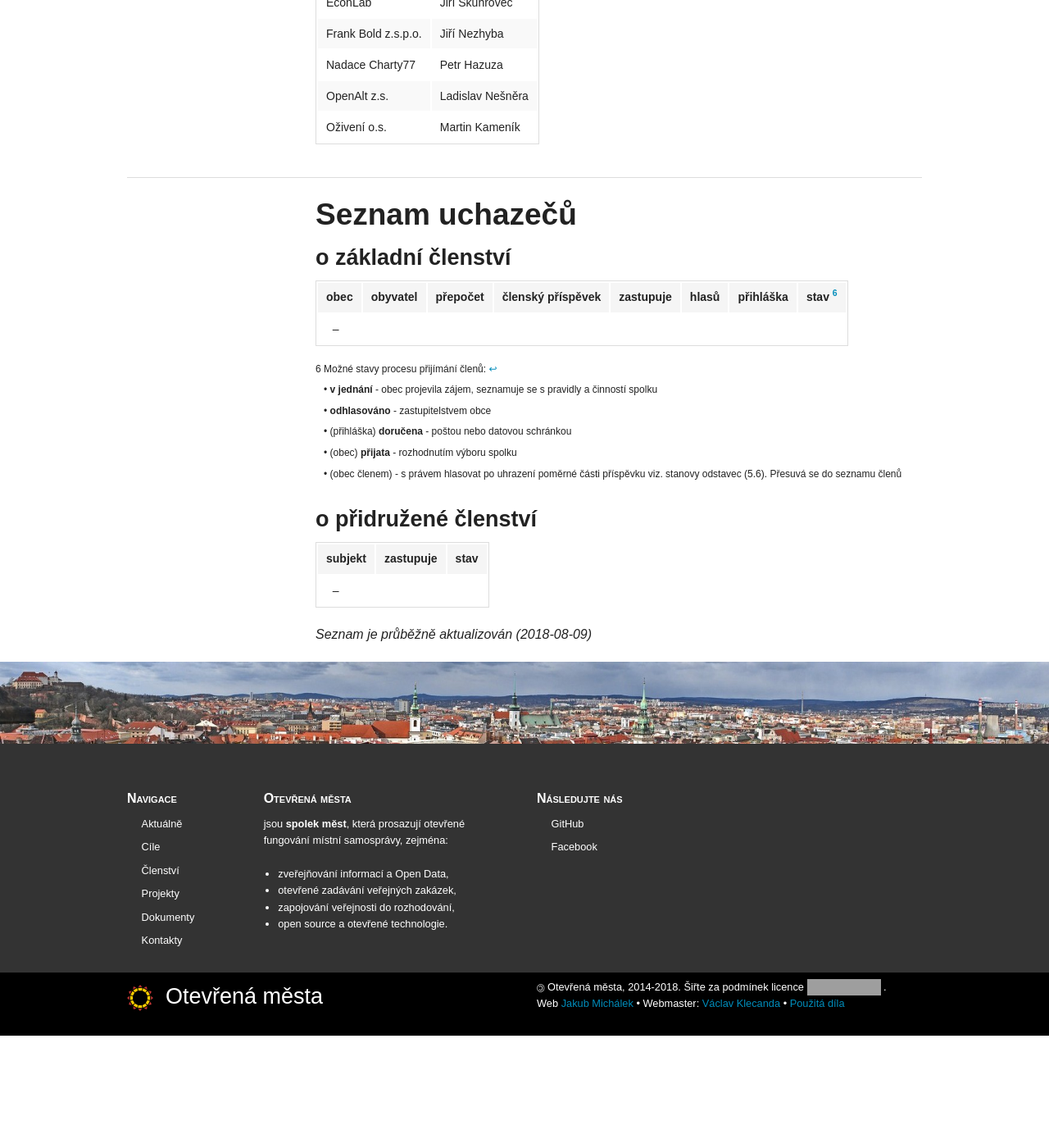
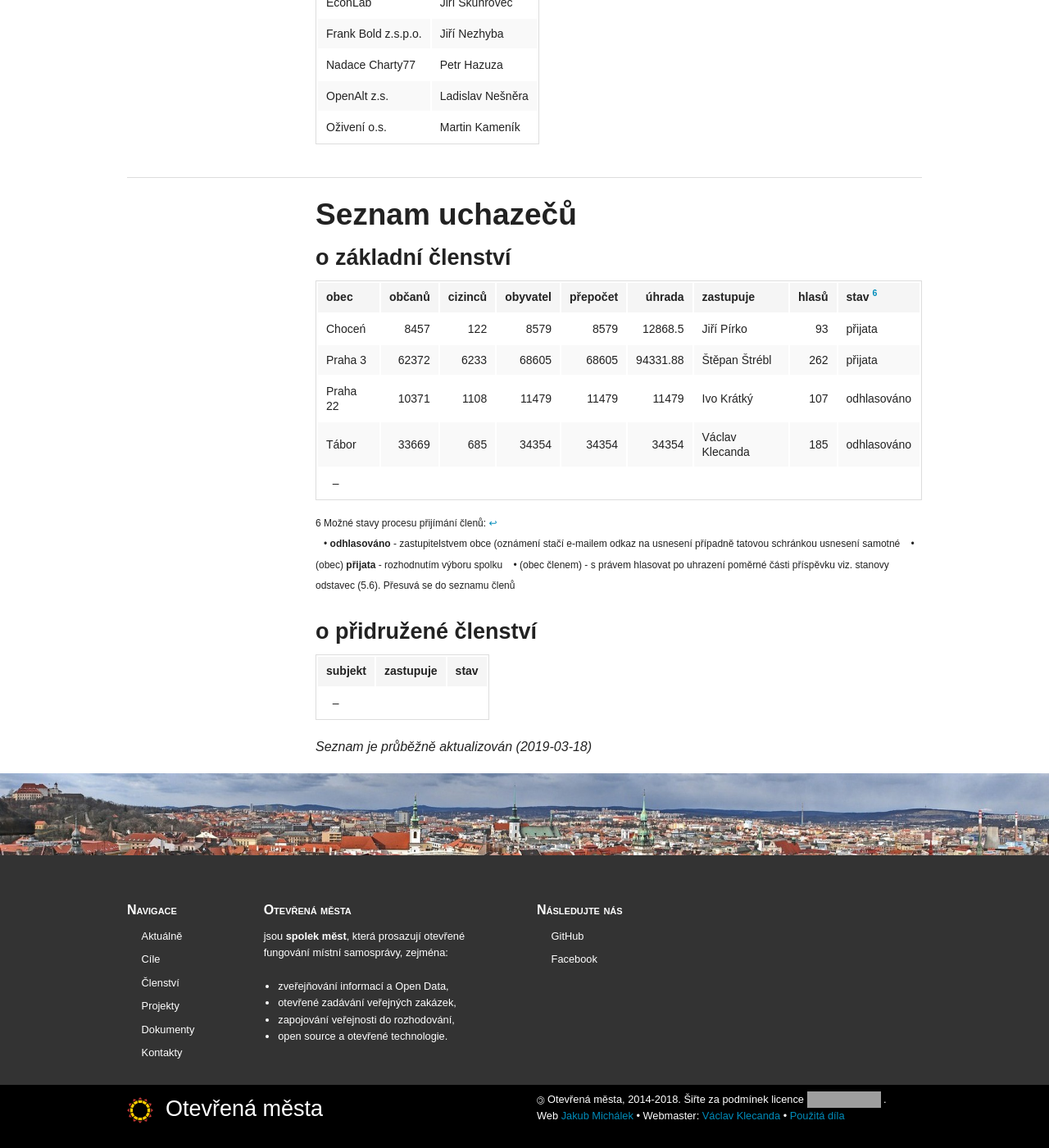
Before and after one commit to otevrenamesta/otevrenamesta.github.io, a Jekyll site: the page built from pages/clenstvi.md, in a window 1280 px wide and 1400 px high, scrolled down 1661 px. Shown: the whole window at 82% size. Built offline with Jekyll 4.4.1, drawn with Linux system fonts in a browser that asks for light colours; nearby versions of some CDN libraries; library files that are not in the unit come from our copies; before the commit the page ends 2924 px from its top, so only the background shows below that; grey boxes are pictures that could not be loaded.

Commit message:
aktualizace členů

```diff
--- a/pages/clenstvi.md
+++ b/pages/clenstvi.md
@@ -59,15 +59,17 @@
 
 ### o základní členství
 
-obec | obyvatel | přepočet | členský příspěvek | zastupuje | hlasů | přihláška | stav&nbsp;<sup id="a6">[6](#f7)</sup>
---- | ---:| ---:| ---:| --- | ---:| --- | ---
-&nbsp;&nbsp;&ndash; |  |  |  |  |  |  |
+obec | občanů | cizinců | obyvatel | přepočet | úhrada | zastupuje | hlasů | stav&nbsp;<sup id="a6">[6](#f7)</sup>
+--- | ---:| ---:| ---:| ---:| ---:| --- | ---:| ---
+Choceń | 8457 | 122 | 8579 | 8579 | 12868.5 | Jiří Pírko | 93 | přijata
+Praha 3 | 62372 | 6233 | 68605 | 68605 | 94331.88 | Štěpan Štrébl | 262 | přijata
+Praha 22 | 10371 | 1108 | 11479 | 11479 | 11479 | Ivo Krátký | 107 | odhlasováno
+Tábor | 33669 | 685 | 34354 | 34354 | 34354 | Václav Klecanda | 185 | odhlasováno
+&nbsp;&nbsp;&ndash; |  |  |  |  |  |  |  |
 
 <sup>
 <span id="f6">6</span> Možné stavy procesu přijímání členů: [↩](#a7)
-&nbsp;&nbsp;&nbsp;&bull; **v jednání** - obec projevila zájem, seznamuje se s pravidly a činností spolku
-&nbsp;&nbsp;&nbsp;&bull; **odhlasováno** - zastupitelstvem obce
-&nbsp;&nbsp;&nbsp;&bull; (přihláška) **doručena** - poštou nebo datovou schránkou
+&nbsp;&nbsp;&nbsp;&bull; **odhlasováno** - zastupitelstvem obce  (oznámení stačí e-mailem odkaz na usnesení případně tatovou schránkou usnesení samotné
 &nbsp;&nbsp;&nbsp;&bull; (obec) **přijata** - rozhodnutím výboru spolku
 &nbsp;&nbsp;&nbsp;&bull; (obec členem) - s právem hlasovat po uhrazení poměrné části příspěvku viz. stanovy odstavec (5.6). Přesuvá se do seznamu členů
 </sup>
@@ -81,4 +83,4 @@
 <!--
 &nbsp;&nbsp;&ndash; |  |
 -->
-*Seznam je průběžně aktualizován (2018-08-09)*
+*Seznam je průběžně aktualizován (2019-03-18)*
```
